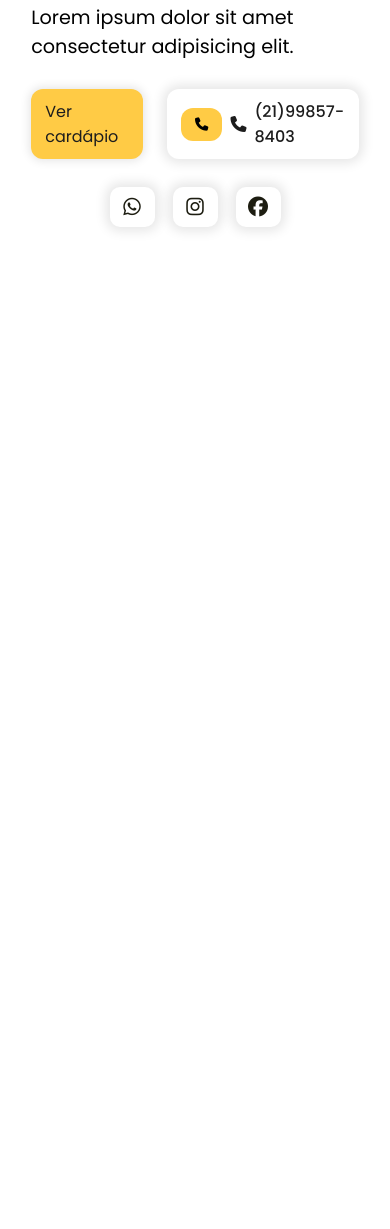
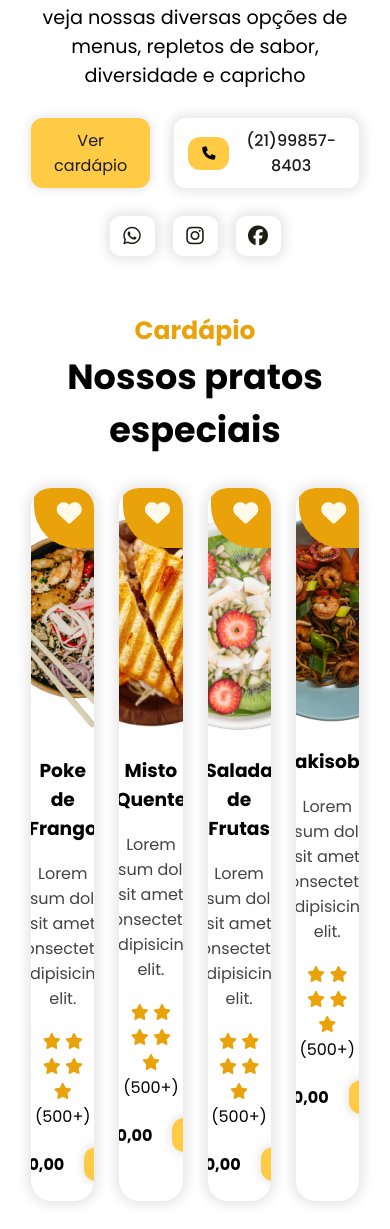
Before and after one commit to gabrielrfontes/curso-de-javascript, a plain HTML site: page exercicios-js/landing-page/index.html in a window 390 px wide. Shown: the part 417-1646 px from the top of the page. Before the commit the page ends 844 px from the top, so only its background shows below. Drawn offline with nearby package versions, Linux system fonts and the light colour scheme; a web font is replaced by a local one.

Commit message:
landing page responsiva

```diff
--- a/exercicios-js/landing-page/css/home.css
+++ b/exercicios-js/landing-page/css/home.css
@@ -82,7 +82,7 @@
     z-index: 1;
 }
 
-@media screen and (max-width: 1170px) { /*Responsividade para ajuste para telas menores*/
+@media screen and (max-width: 1170px) { /*Responsividade para ajuste de telas menores que 1170px*/
     #home {
         min-height: 100%;
         padding-top: 0px;
@@ -96,6 +96,11 @@
 
     #cta {
         width: 100%;
+        text-align: center;
         align-items: center;
     }
 }
+
+@media screen and (max-width: 450px) { /*Responsividade para ajuste de telas menores que 450px*/
+
+}
--- /dev/null
+++ b/exercicios-js/landing-page/css/menu.css
@@ -0,0 +1,67 @@
+#menu {
+    display: flex;
+    flex-direction: column;
+    text-align: center;
+    justify-content: center;
+    min-height: 100vh;
+}
+
+#pratos {
+    width: 100%;
+    display: flex;
+    justify-content: center;
+    gap: 25px;
+    margin-top: 32px;
+}
+
+.prato {
+    display: flex;
+    flex-direction: column;
+    align-items: center;
+    gap: 18px;
+    width: 25%;
+    padding: 20px;
+    background-color: #ffffff;
+    box-shadow: 0px 0px 12px 4px rgba(0, 0, 0, 0.1);
+    position: relative;
+    border-radius: 20px;
+    -webkit-border-radius: 20px;
+    -moz-border-radius: 20px;
+    -ms-border-radius: 20px;
+    -o-border-radius: 20px;
+    overflow: hidden;
+}
+
+.heart {
+    position: absolute;
+    background-color: #e9a209;
+    display: flex;
+    align-items: center;
+    justify-content: center;
+    font-size: 1.563rem;
+    color: #fff9ea;
+    width: 70px;
+    height: 70px;
+    right: -10px;
+    top: -10px;
+    border-radius: 0px 37px 0px 42px;
+    -webkit-border-radius: 0px 37px 0px 42px;
+    -moz-border-radius: 0px 37px 0px 42px;
+    -ms-border-radius: 0px 37px 0px 42px;
+    -o-border-radius: 0px 37px 0px 42px;
+}
+
+.descricao-prato {
+    color: #434343;
+    text-align: center;
+}
+
+.aval-prato i{
+    color: #e9a209
+}
+
+.preco-prato {
+    display: flex;
+    align-items: center;
+    gap: 20px;
+}
--- a/exercicios-js/landing-page/css/style.css
+++ b/exercicios-js/landing-page/css/style.css
@@ -72,3 +72,12 @@ section {
 .social-media-btns a:hover {
     box-shadow: 0px 0px 12px 10px rgba(0, 0, 0, 0.1);
 }
+
+.section-titulo {
+    color: #e9a209;
+    font-size: 1.563rem;
+}
+
+.section-subtitulo {
+    font-size: 2.1875rem;
+}
--- a/exercicios-js/landing-page/index.html
+++ b/exercicios-js/landing-page/index.html
@@ -8,6 +8,7 @@
     <link rel="stylesheet" href="/css/style.css">
     <link rel="stylesheet" href="/css/header.css">
     <link rel="stylesheet" href="/css/home.css">
+    <link rel="stylesheet" href="/css/menu.css">
 
     <script src="https://cdnjs.cloudflare.com/ajax/libs/jquery/3.7.1/jquery.min.js" integrity="sha512-v2CJ7UaYy4JwqLDIrZUI/4hqeoQieOmAZNXBeQyjo21dadnwR+8ZaIJVT8EE2iyI61OV8e6M8PP2/4hpQINQ/g==" crossorigin="anonymous" referrerpolicy="no-referrer"></script>
 </head>
@@ -64,7 +65,7 @@
                 </h1>
 
                 <p class="description">
-                    Lorem ipsum dolor sit amet consectetur adipisicing elit.
+                    veja nossas diversas opções de menus, repletos de sabor, diversidade e capricho
                 </p>
 
                 <div id="cta-btns">
@@ -72,11 +73,12 @@
                     <a href="#" class="btn-default">Ver cardápio</a>
 
                     <a href="tel:+22875360" id="phone-btn">
+
                         <button class="btn-default">
-                            <i class="fa-solid fa-phone">
+                            <i class="fa-solid fa-phone"></i>
                         </button>
-                    </i>
-                    (21)99857-8403
+                        (21)99857-8403
+
                     </a>
                 </div>
 
@@ -100,6 +102,127 @@
             </div>
         </section>
 
+        <section id="menu">
+            <h2 class="section-titulo">Cardápio</h2>
+            <h3 class="section-subtitulo">Nossos pratos especiais</h3>
+
+            <div id="pratos">
+
+                <div class="prato">
+                    <div class="heart">
+                        <i class="fa-solid fa-heart"></i>
+                    </div>
+
+                    <img src="/imagens/dish.png" class="imagem-prato" alt="">
+
+                    <h3 class="titulo-prato">Poke de Frango</h3>
+
+                    <span class="descricao-prato">Lorem ipsum dolor sit amet consectetur adipisicing elit.</span>
+
+                    <div class="aval-prato">
+                        <i class="fa-solid fa-star"></i>
+                        <i class="fa-solid fa-star"></i>
+                        <i class="fa-solid fa-star"></i>
+                        <i class="fa-solid fa-star"></i>
+                        <i class="fa-solid fa-star"></i>
+                    <span>(500+)</span>
+                    </div>
+
+                <div class="preco-prato">
+                    <h4>R$20,00</h4>
+                    <button class="btn-default">
+                        <i class="fa-solid fa-basket-shopping"></i>
+                    </button>
+                </div>
+                </div>
+
+                <div class="prato">
+                <div class="heart">
+                    <i class="fa-solid fa-heart"></i>
+                </div>
+
+                <img src="/imagens/dish2.png" class="imagem-prato" alt="">
+
+                <h3 class="titulo-prato">Misto Quente</h3>
+
+                <span class="descricao-prato">Lorem ipsum dolor sit amet consectetur adipisicing elit.</span>
+
+                <div class="aval-prato">
+                     <i class="fa-solid fa-star"></i>
+                     <i class="fa-solid fa-star"></i>
+                     <i class="fa-solid fa-star"></i>
+                     <i class="fa-solid fa-star"></i>
+                     <i class="fa-solid fa-star"></i>
+                <span>(500+)</span>
+                </div>
+
+            <div class="preco-prato">
+                <h4>R$20,00</h4>
+                <button class="btn-default">
+                    <i class="fa-solid fa-basket-shopping"></i>
+                </button>
+            </div>
+                </div>
+
+                <div class="prato">
+                    <div class="heart">
+                        <i class="fa-solid fa-heart"></i>
+                    </div>
+
+            <img src="/imagens/dish3.png" class="imagem-prato" alt="">
+
+            <h3 class="titulo-prato">Salada de Frutas</h3>
+
+            <span class="descricao-prato">Lorem ipsum dolor sit amet consectetur adipisicing elit.</span>
+
+            <div class="aval-prato">
+                 <i class="fa-solid fa-star"></i>
+                 <i class="fa-solid fa-star"></i>
+                 <i class="fa-solid fa-star"></i>
+                 <i class="fa-solid fa-star"></i>
+                 <i class="fa-solid fa-star"></i>
+            <span>(500+)</span>
+            </div>
+
+        <div class="preco-prato">
+            <h4>R$20,00</h4>
+            <button class="btn-default">
+                <i class="fa-solid fa-basket-shopping"></i>
+            </button>
+        </div>
+                </div>
+
+                <div class="prato">
+                    <div class="heart">
+                        <i class="fa-solid fa-heart"></i>
+                    </div>
+
+                    <img src="/imagens/dish4.png" class="imagem-prato" alt="">
+
+                    <h3 class="titulo-prato">Yakisoba</h3>
+
+                    <span class="descricao-prato">Lorem ipsum dolor sit amet consectetur adipisicing elit.</span>
+
+                    <div class="aval-prato">
+                         <i class="fa-solid fa-star"></i>
+                         <i class="fa-solid fa-star"></i>
+                         <i class="fa-solid fa-star"></i>
+                         <i class="fa-solid fa-star"></i>
+                         <i class="fa-solid fa-star"></i>
+                    <span>(500+)</span>
+                    </div>
+
+                <div class="preco-prato">
+                    <h4>R$20,00</h4>
+                    <button class="btn-default">
+                        <i class="fa-solid fa-basket-shopping"></i>
+                    </button>
+                </div>
+                </div>
+
+            </div>
+
+        </section>
     </main>
     <script src="/javascript/script.js"></script>
 </body>
--- a/exercicios-js/login-responsivo/style-registro.css
+++ b/exercicios-js/login-responsivo/style-registro.css
@@ -16,6 +16,16 @@ body {
     background: url(fundo-registro.jpg) no-repeat;
     background-size: cover;
     background-position: center;
+    animation: animateBg 10s linear infinite;
+    -webkit-animation: animateBg 10s linear infinite;
+    position: relative;
+}
+
+@keyframes animateBg {
+    100% {
+        filter: hue-rotate(360deg);
+        -webkit-filter: hue-rotate(360deg);
+}
 }
 
 section {
@@ -23,7 +33,9 @@ section {
     align-items: center;
     justify-content: center;
     display: flexbox;
+
 }
+
 
 #voltarB {
     color: white;
```
Also changed, not shown: exercicios-js/login-responsivo/index.html (+2 -0 lines), exercicios-js/login-responsivo/registre-se.html (+4 -0 lines), exercicios-js/landing-page/imagens/chef.png (added), exercicios-js/landing-page/imagens/dish.png (added), exercicios-js/landing-page/imagens/dish2.png (added), exercicios-js/landing-page/imagens/dish3.png (added), exercicios-js/landing-page/imagens/dish4.png (added), exercicios-js/landing-page/imagens/wave.svg (added).
